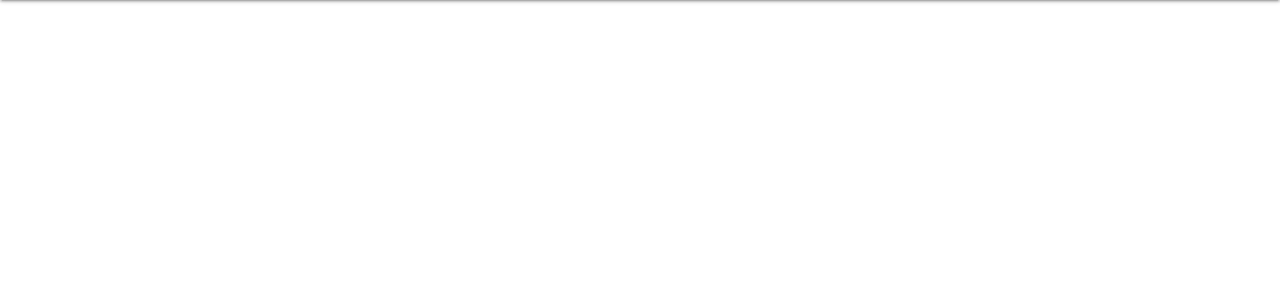
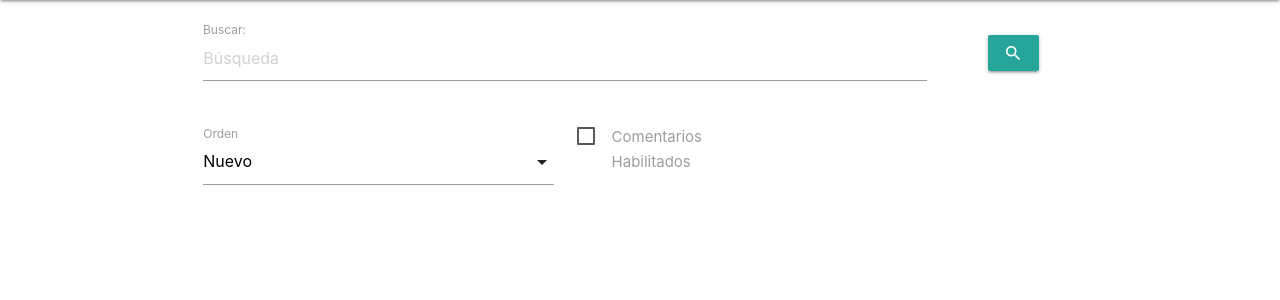
Before and after one commit to informatorio2020com07/django-blog, a Django app: page / in a window 1280 px wide. Shown: the part 64-364 px from the top of the page. Run offline with Django 3.2, Linux system fonts and the light colour scheme; data that the repository does not hold is empty.

Commit message:
form de busqueda/filtro

```diff
--- a/post/templates/post/index.html
+++ b/post/templates/post/index.html
@@ -7,6 +7,9 @@
 {%block contenido%}
 
     <div class="row">
+        {% include 'post/search_form.html' %}
+    </div>
+    <div class="row">
         {% include 'post/grid_post.html' with posts=posts %}
 
     </div>
--- /dev/null
+++ b/post/templates/post/search_form.html
@@ -0,0 +1,33 @@
+<form method="GET" style="padding-top: 20px;">
+    <div class="row">
+        <div class="input-field col s10">
+            <input type="text" name="param_titulo" placeholder="Búsqueda">
+            <label for="param_titulo">Buscar:</label>
+        </div>
+        <div class="input-field col s2 center">
+          <button class="btn waves-effect waves-light" type="submit">
+            <i class="material-icons">search</i>
+          </button>
+        </div>
+    </div>
+    <div class="row">
+        <div class="input-field col s12 m5">
+            <select name="param_orden">
+                    <option value="0">Título</option>
+              <optgroup label="Fecha">
+                    <option value="1" selected>Antiguo</option>
+                    <option value="2" selected>Nuevo</option>
+              </optgroup>
+            </select>
+            <label>Orden</label>
+        </div>
+
+        <div class="col s12 m2">
+            <label>
+                <input type="checkbox" class="with-gap" name="param_comentario" value="SI" id="delivery_si">
+                <span>Comentarios Habilitados</span>
+             </label>
+        </div>
+    </div>
+
+</form>
```
